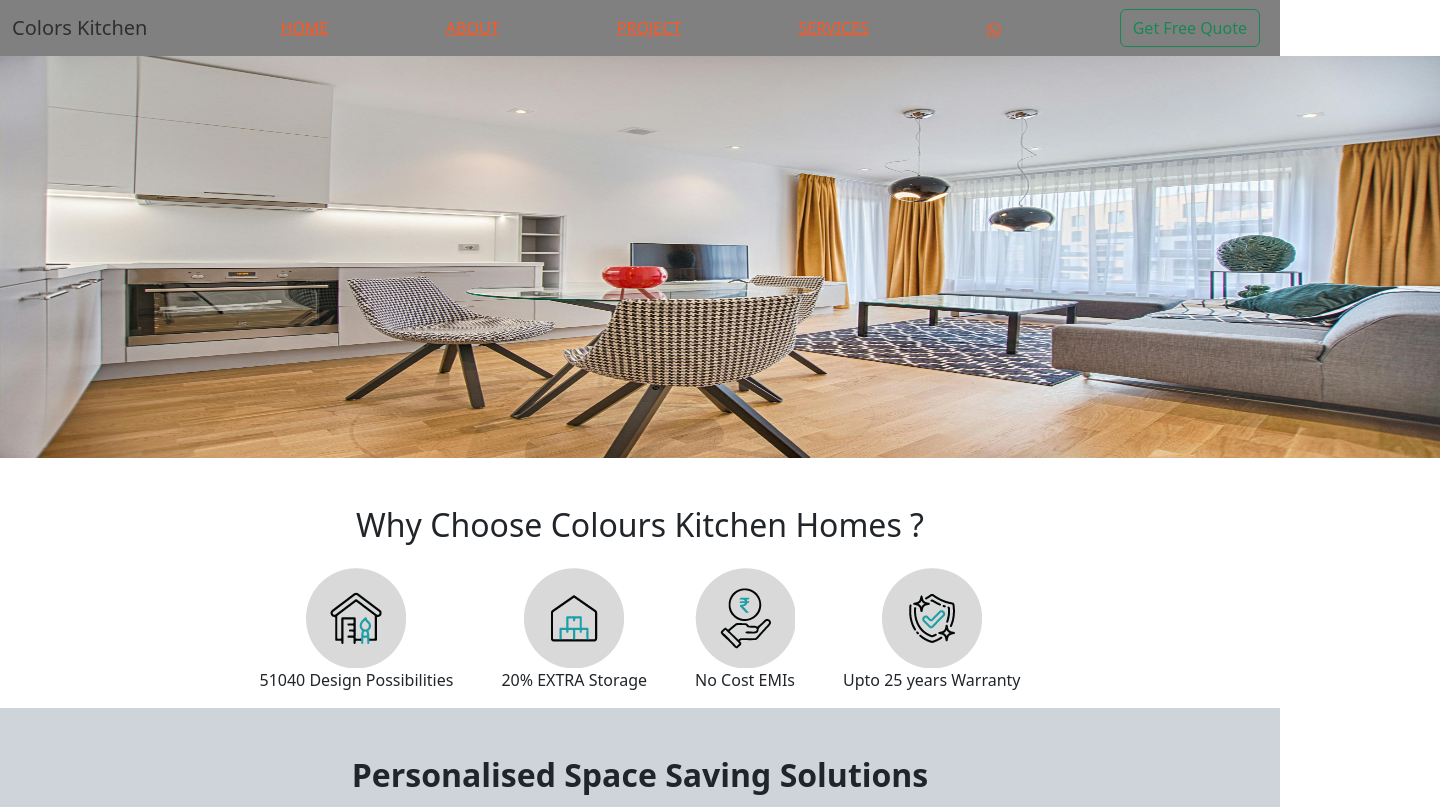
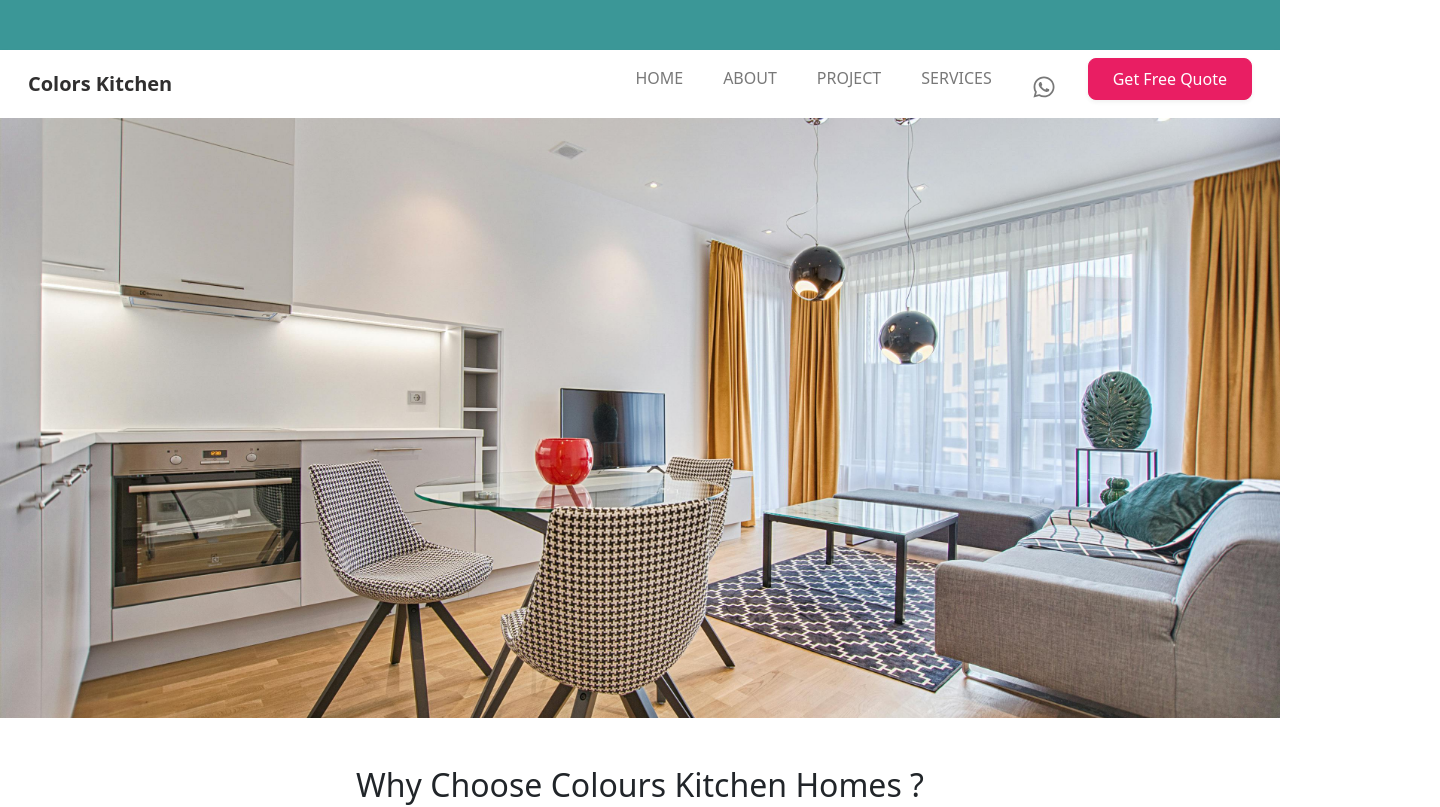
Before and after one commit to HelpingHandscodebase/colourKitchenUI, a React (Vite) app: page / in a window 1280 px wide. Shown: the top 807 px of the page, 1440 px wide, since content can reach past the window. Built offline with nearby package versions, Linux system fonts and the light colour scheme.

Commit message:
added toggle button and work on responsiveness

```diff
--- a/src/App.tsx
+++ b/src/App.tsx
@@ -5,6 +5,7 @@ import Header from './components/header.tsx'
 import Footer from './components/footer.tsx'
 import Content from './components/content.tsx'
 
+import Navigation from './components/navigation.tsx'
 import ColorsKitchen from "./components/colorsKitchen.tsx";
 import Home from './components/home.tsx'
 import About from './components/about.tsx'
@@ -18,6 +19,7 @@ function App() {
   return (
     <BrowserRouter>
       <Header />
+      <Navigation />
         <Routes>
           <Route path="/" element={<Home />} />
           <Route path="/colorsKitchen" element={<ColorsKitchen />} />
--- a/src/components/header.tsx
+++ b/src/components/header.tsx
@@ -1,9 +1,7 @@
-import Navigation from './navigation.tsx'
 
 const Header = () => {
   return (
-    <header className="bg-light">
-      <Navigation />
+    <header className="bg-light" style={{ height: "50px" }}>
     </header>
   )
 }
--- a/src/components/home.tsx
+++ b/src/components/home.tsx
@@ -1,19 +1,24 @@
-import Home2 from "./home2"
-import Home3 from "./home3"
-import Home4 from "./home4"
-import Home5 from "./home5"
-import Home6 from "./home6"
-import Home7 from "./home7"
-import Home8 from "./home8"
+import Home2 from "./home2";
+import Home3 from "./home3";
+import Home4 from "./home4";
+import Home5 from "./home5";
+import Home6 from "./home6";
+import Home7 from "./home7";
+import Home8 from "./home8";
 
 const Home = () => {
   return (
     <div>
-      <img src="/hero.jpg" alt="cover section" width="1440" height="402" />
-      {/* <div className="container mt-4">
-        <h1 className="text-primary">Custom SCSS Bootstrap Theme</h1>
-        <button className="btn btn-danger">Click Me</button>
-      </div> */}
+      <div
+        // className="cover-section d-flex align-items-center justify-content-center text-center"
+        className="cover-section position-relative"
+        style={{
+          backgroundImage: "url('/hero.jpg')",
+          backgroundSize: "cover",
+          backgroundPosition: "center",
+          height: "75vh",
+        }}
+      />
       <Home2 />
       <Home3 />
       <Home4 />
@@ -22,7 +27,7 @@ const Home = () => {
       <Home7 />
       <Home8 />
     </div>
-  )
-}
+  );
+};
 
-export default Home
+export default Home;
--- a/src/components/home2.tsx
+++ b/src/components/home2.tsx
@@ -3,31 +3,36 @@ import interior2 from '/img/interiors/top-interior-designers.png';
 import interior3 from '/img/interiors/low-cost-interiors.png';
 import interior4 from '/img/interiors/warranty-home-interiors.png';
 
-
 const Home2 = () => {
   return (
     <div className="container text-center mt-5">
       <h2>Why Choose Colours Kitchen Homes ?</h2>
-      <div className="d-flex justify-content-center gap-5 mt-4">
-        <div className="text-center">
+
+      <div className="row mt-4 gy-4">
+
+        <div className="col-6 col-md-3">
           <img src={interior1} width={100} height={100} alt="Design Possibilities" />
           <p>51040 Design Possibilities</p>
         </div>
-        <div className="text-center">
+
+        <div className="col-6 col-md-3">
           <img src={interior2} width={100} height={100} alt="Extra Storage" />
           <p>20% EXTRA Storage</p>
         </div>
-        <div className="text-center">
+
+        <div className="col-6 col-md-3">
           <img src={interior3} width={100} height={100} alt="Low Cost EMIs" />
           <p>No Cost EMIs</p>
         </div>
-        <div className="text-center">
+
+        <div className="col-6 col-md-3">
           <img src={interior4} width={100} height={100} alt="Warranty" />
           <p>Upto 25 years Warranty</p>
         </div>
+
       </div>
     </div>
   )
 }
 
-export default Home2
+export default Home2;
--- a/src/components/home3.tsx
+++ b/src/components/home3.tsx
@@ -4,8 +4,7 @@ import img3 from '/img/Photo/img3.jpg';
 
 const Home3 = () => {
   return (
-    <div className="bg-dark-subtle">
-    <div className="container text-center py-5">
+    <div className="container bg-dark-subtle text-center py-5">
         <h2 className="fw-semibold">Personalised Space Saving Solutions</h2>
         <p className="text-muted mb-5">20% Extra Space Guaranteed</p>
         <div className="row g-4 justify-content-evenly">
@@ -37,7 +36,6 @@ const Home3 = () => {
             <button className="btn btn-light">Talk to our Space Saving Expert</button>
         </div>
     </div>
-    </div>
   )
 }
 
--- a/src/components/home6.tsx
+++ b/src/components/home6.tsx
@@ -44,9 +44,7 @@ const Home6 = () => {
             </p>
           </div>
         </div>
-        {/* Bottom Images */}
         <div className="row g-4 justify-content-center">
-
           <div className="col-12 col-md-6 col-lg-5">
             <img
               src={family1}
@@ -62,9 +60,6 @@ const Home6 = () => {
               className="img-fluid rounded shadow-sm"
             />
           </div>
-        {/* <img src={family1} alt="family1" width={540} height={324} />
-
-        <img src={family2} alt="family2" width={540} height={324} /> */}
 
           <div className="container mt-4 pb-4">
             <button className="btn btn-light">Book A Free Consultation</button>
--- a/src/components/navigation.tsx
+++ b/src/components/navigation.tsx
@@ -3,23 +3,119 @@ import { FaWhatsapp } from "react-icons/fa";
 
 const Navigation = () => {
   return (
-    <nav className="navbar navbar-expand bg-secondary">
-      <div className="container-fluid">
-        <Link className="navbar-brand" to="/colorsKitchen">Colors Kitchen</Link>
-        <Link to="/home">HOME</Link>
-        <Link to="/about">ABOUT</Link>
-        <Link to="/project">PROJECT</Link>
-        <Link to="/services">SERVICES</Link>
-        <a href="https://wa.me/987654123" target="_blank" rel="noopener noreferrer">
-            <FaWhatsapp />
-        </a>
-        <form className="justify-content-last">
-          {/* <Link to="/getFreeQuote">Get Free Quote</Link> */}
-          <button className="btn btn-outline-success me-2" type="button">Get Free Quote</button>
-        </form>
+    <>
+      {/* NAVBAR FOR DESKTOP + TABLET */}
+      <nav className="navbar navbar-expand-md bg-white shadow-sm px-3">
+        <div className="container-fluid">
+
+          {/* Brand */}
+          <Link className="navbar-brand fw-bold" to="/">
+            Colors Kitchen
+          </Link>
+
+          {/* TOGGLER (MOBILE ONLY) */}
+          <button
+            className="navbar-toggler d-md-none"
+            type="button"
+            data-bs-toggle="offcanvas"
+            data-bs-target="#mobileMenu"
+          >
+            <span className="navbar-toggler-icon"></span>
+          </button>
+
+          {/* DESKTOP + TABLET MENU (md and above) */}
+          <div className="collapse navbar-collapse d-none d-md-flex" id="desktopMenu">
+            <ul className="navbar-nav ms-auto gap-4">
+
+              <li className="nav-item">
+                <Link className="nav-link" to="/home">HOME</Link>
+              </li>
+
+              <li className="nav-item">
+                <Link className="nav-link" to="/about">ABOUT</Link>
+              </li>
+
+              <li className="nav-item">
+                <Link className="nav-link" to="/project">PROJECT</Link>
+              </li>
+
+              <li className="nav-item">
+                <Link className="nav-link" to="/services">SERVICES</Link>
+              </li>
+
+              <li className="nav-item">
+                <a
+                  className="nav-link fs-4"
+                  href="https://wa.me/987654123"
+                  target="_blank"
+                  rel="noopener noreferrer"
+                >
+                  <FaWhatsapp />
+                </a>
+              </li>
+
+              <li>
+                <button className="btn btn-danger px-4 py-2 rounded-3 shadow-sm">
+                  Get Free Quote
+                </button>
+              </li>
+
+            </ul>
+          </div>
+        </div>
+      </nav>
+
+      {/* MOBILE SIDEBAR MENU (offcanvas) */}
+      <div className="offcanvas offcanvas-end" tabIndex={-1} id="mobileMenu">
+        <div className="offcanvas-header">
+          <h5 className="offcanvas-title">Menu</h5>
+          <button type="button" className="btn-close" data-bs-dismiss="offcanvas"></button>
+        </div>
+
+        <div className="offcanvas-body">
+          <ul className="navbar-nav gap-3">
+
+            <li className="nav-item">
+              <Link className="nav-link" to="/home" data-bs-dismiss="offcanvas">
+                HOME
+              </Link>
+            </li>
+
+            <li className="nav-item">
+              <Link className="nav-link" to="/about" data-bs-dismiss="offcanvas">
+                ABOUT
+              </Link>
+            </li>
+
+            <li className="nav-item">
+              <Link className="nav-link" to="/project" data-bs-dismiss="offcanvas">
+                PROJECT
+              </Link>
+            </li>
+
+            <li className="nav-item">
+              <Link className="nav-link" to="/services" data-bs-dismiss="offcanvas">
+                SERVICES
+              </Link>
+            </li>
+
+            <li className="nav-item">
+              <a className="nav-link fs-4" href="https://wa.me/987654123" target="_blank">
+                <FaWhatsapp />
+              </a>
+            </li>
+
+            <li>
+              <button className="btn btn-danger w-100 shadow-sm" data-bs-dismiss="offcanvas">
+                Get Free Quote
+              </button>
+            </li>
+
+          </ul>
+        </div>
       </div>
-    </nav>
-  )
-}
+    </>
+  );
+};
 
-export default Navigation
+export default Navigation;
```
Lines whose indentation alone changed are shown as unchanged.
